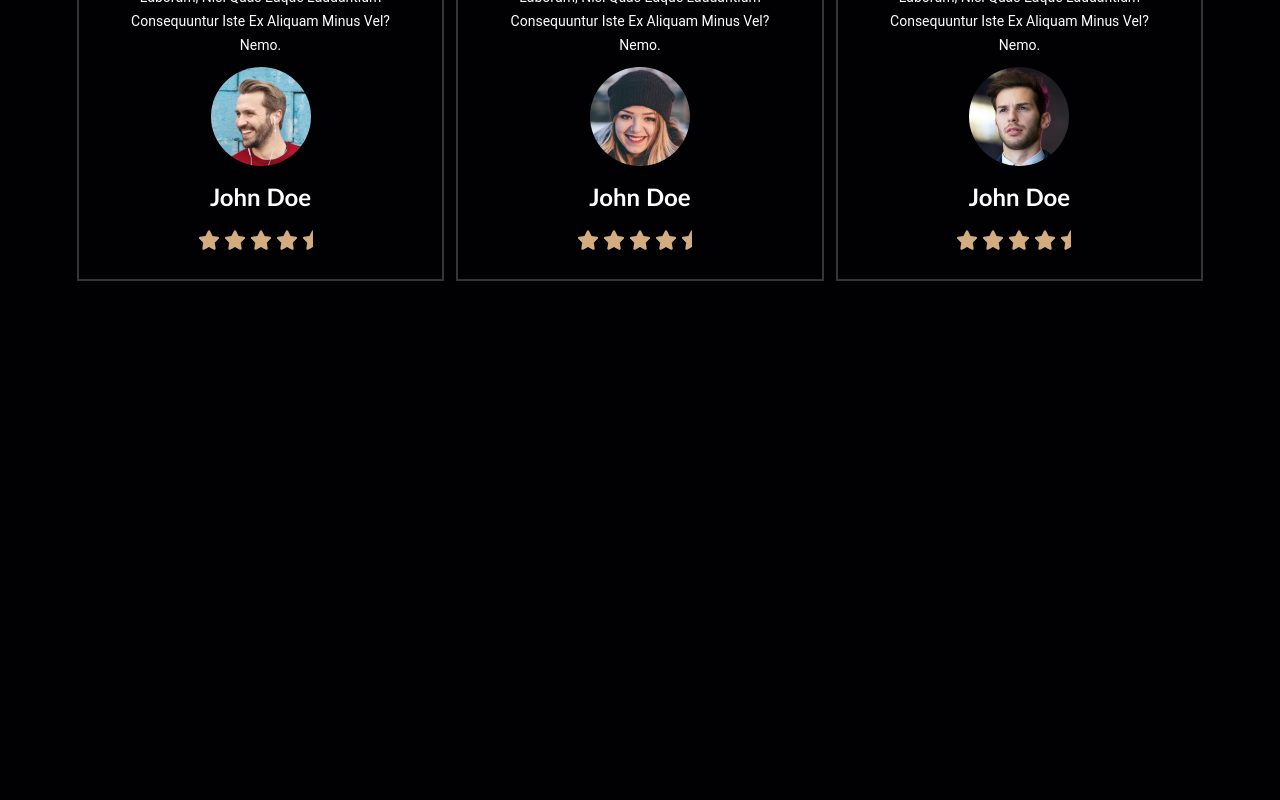
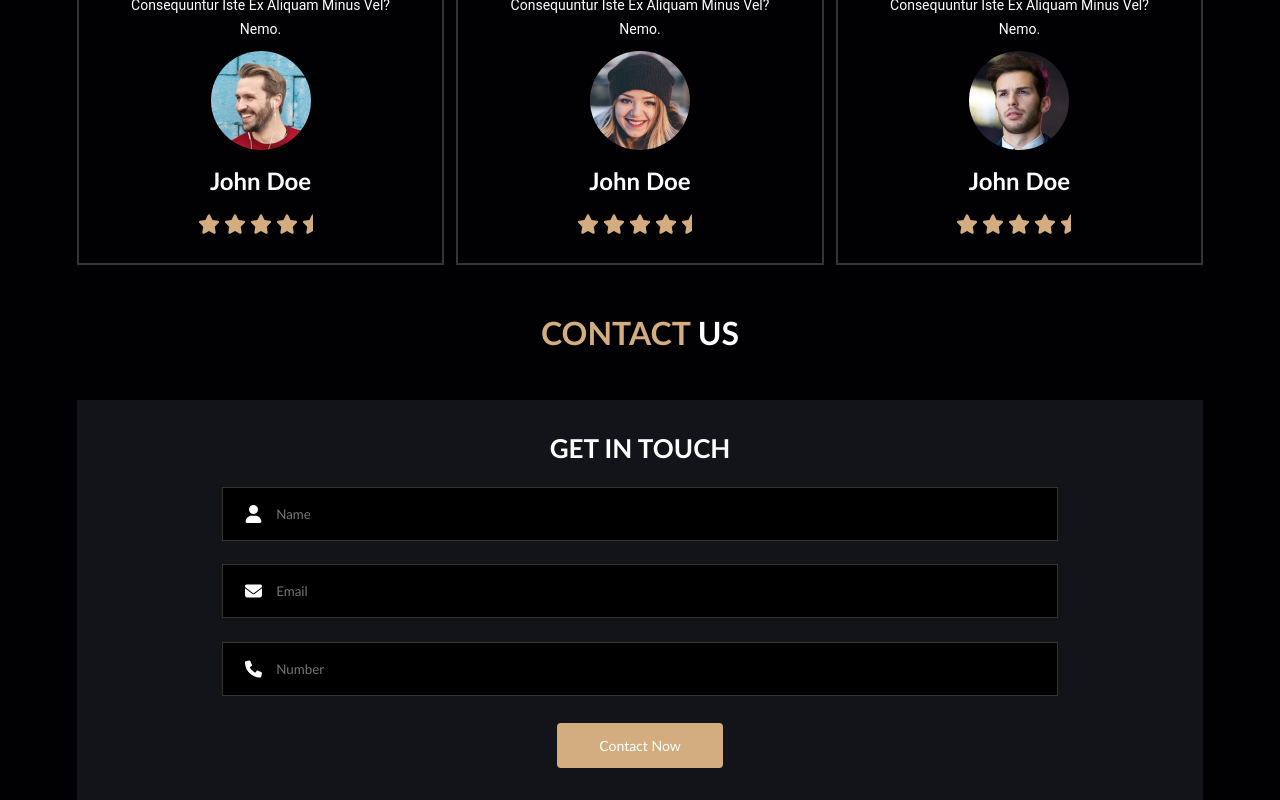
Before and after one commit to itsDonya/Cafena-reactapp, a React (Create React App) app: page / in a window 1280 px wide. Shown: the part 3081-3881 px from the top of the page. Before the commit the page ends 3362 px from the top, so only its background shows below. Built offline with nearby package versions, Linux system fonts and the light colour scheme.

Commit message:
Contact section created / Problems fixed

```diff
--- a/src/App.js
+++ b/src/App.js
@@ -5,6 +5,7 @@ import About from "./components/About";
 import Menu from "./components/Menu";
 import Products from "./components/Products";
 import Reviews from "./components/Reviews";
+import Contact from "./components/Contact";
 
 class App extends Component {
     render() {
@@ -17,6 +18,7 @@ class App extends Component {
                     <Menu/>
                     <Products/>
                     <Reviews/>
+                    <Contact/>
                 </main>
             </>
         )
--- /dev/null
+++ b/src/components/Contact.js
@@ -0,0 +1,34 @@
+import styles from "./Contact.module.css";
+import Button from "./Button";
+
+const Contact = () => {
+    return(
+        <article id="contact">
+            <h1 className={styles.title}><span className="orange">contact</span> us</h1>
+            <form>
+                    <h4 className={styles.formTitle}>get in touch</h4>
+                    <div className={styles.name}>
+
+                        <svg xmlns="http://www.w3.org/2000/svg" viewBox="0 0 448 512"><path d="M224 256c70.7 0 128-57.31 128-128s-57.3-128-128-128C153.3 0 96 57.31 96 128S153.3 256 224 256zM274.7 304H173.3C77.61 304 0 381.6 0 477.3c0 19.14 15.52 34.67 34.66 34.67h378.7C432.5 512 448 496.5 448 477.3C448 381.6 370.4 304 274.7 304z"/></svg>
+
+                        <input spellCheck="false" type="text" placeholder="Name"/>
+                    </div>
+                    <div className={styles.email}>
+
+                        <svg xmlns="http://www.w3.org/2000/svg" viewBox="0 0 512 512"><path d="M464 64C490.5 64 512 85.49 512 112C512 127.1 504.9 141.3 492.8 150.4L275.2 313.6C263.8 322.1 248.2 322.1 236.8 313.6L19.2 150.4C7.113 141.3 0 127.1 0 112C0 85.49 21.49 64 48 64H464zM217.6 339.2C240.4 356.3 271.6 356.3 294.4 339.2L512 176V384C512 419.3 483.3 448 448 448H64C28.65 448 0 419.3 0 384V176L217.6 339.2z"/></svg>
+
+                        <input spellCheck="false" type="email" placeholder="Email"/>
+                    </div>
+                    <div className={styles.number}>
+
+                        <svg xmlns="http://www.w3.org/2000/svg" viewBox="0 0 512 512"><path d="M511.2 387l-23.25 100.8c-3.266 14.25-15.79 24.22-30.46 24.22C205.2 512 0 306.8 0 54.5c0-14.66 9.969-27.2 24.22-30.45l100.8-23.25C139.7-2.602 154.7 5.018 160.8 18.92l46.52 108.5c5.438 12.78 1.77 27.67-8.98 36.45L144.5 207.1c33.98 69.22 90.26 125.5 159.5 159.5l44.08-53.8c8.688-10.78 23.69-14.51 36.47-8.975l108.5 46.51C506.1 357.2 514.6 372.4 511.2 387z"/></svg>
+
+                        <input spellCheck="false" type="number" placeholder="Number"/>
+                    </div>
+                    <Button text="contact now"/>
+            </form>
+        </article>
+    )
+}
+
+export default Contact;
--- /dev/null
+++ b/src/components/Contact.module.css
@@ -0,0 +1,72 @@
+#contact {
+    margin-top: 4rem;
+}
+
+.title {
+    color: white;
+    font-size: 32px;
+    text-transform: uppercase;
+    text-align: center;
+    margin: 3rem 0;
+}
+
+form {
+    width: 100%;
+    height: 400px;
+    display: flex;
+    flex-direction: column;
+    justify-content: space-between;
+    align-items: center;
+    padding: 32px 8rem;
+    background-color: #13131a;
+
+}
+
+.formTitle {
+    color: white;
+    text-transform: uppercase;
+    font-size: 26px;
+    text-align: center;
+}
+
+form div {
+    width: 96%;
+    height: 54px;
+    display: flex;
+    justify-content: start;
+    align-items: center;
+    padding: 8px;
+    background-color: black;
+    border: 1px solid #373333;
+}
+
+div svg {
+    width: 18px;
+    height: 18px;
+    margin: 0 14px;
+    fill: white;
+}
+
+div input {
+    width: 100%;
+    height: 100%;
+    color: white;
+    background-color: inherit;
+    border: none;
+}
+
+div input:focus {
+    border: none;
+    outline: none;
+}
+
+/* button */
+
+        /* .contact__btn { */
+            /* @include btn-form1; */
+            /* padding: 10px 30px; */
+            /* font-size: 16px; */
+            /* border-radius: 2px; */
+        /* } */
+    /* } */
+/* } */
--- a/src/components/Menu.js
+++ b/src/components/Menu.js
@@ -20,7 +20,7 @@ class Menu extends Component {
     render() {
         const {title, price, original} = this.state;
         return(
-            <article id={styles.menu}>
+            <article id="menu">
 
                 <h1 className={styles.title}>our <span className="orange">menu</span></h1>
 
--- a/src/components/Products.js
+++ b/src/components/Products.js
@@ -44,7 +44,7 @@ class Products extends Component {
     render() {
         const {name, price, original} = this.state;
         return(
-            <article id={styles.products}>
+            <article id="products">
                 <h1 className={styles.title}><span className="orange">our</span> products</h1>
                 <section className={styles.products}>
                     <Product name={name} price={price} original={original} pic={pic1}/>
--- a/src/components/Reviews.js
+++ b/src/components/Reviews.js
@@ -38,7 +38,7 @@ class Reviews extends Component {
     render() {
         const {name, text} = this.state;
         return(
-            <article id="reviews">
+            <article id="review">
                 <h1 className={styles.title}>customer's <span className="orange">review</span></h1>
                 <section className={styles.reviews}>
                     <Review name={name} text={text} pic={pic1}/>
```
Also changed, not shown: src/components/Stars.js (added, +18 -0 lines).
